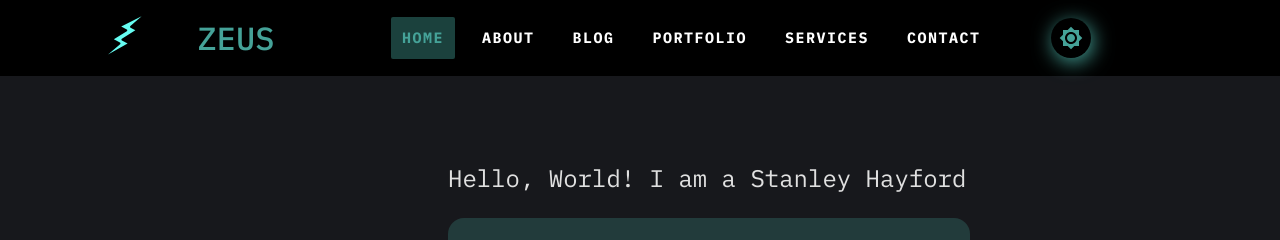
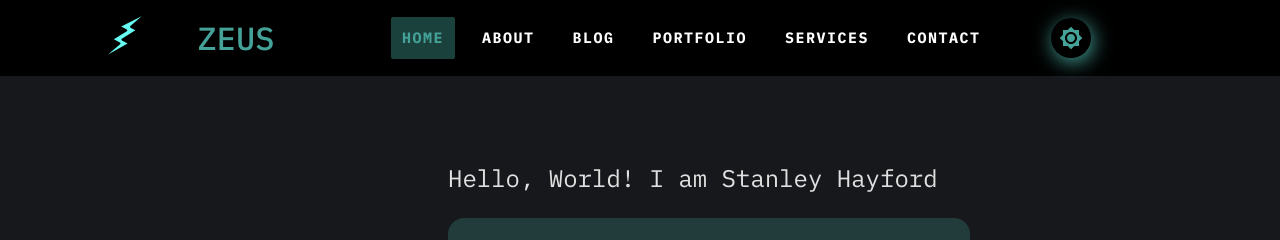
Before and after one commit to stanleyHayes/portfolio, a React (Create React App) app: page / in a window 1280 px wide. Shown: the top 240 px of the page. Built offline with nearby package versions, Linux system fonts and the light colour scheme.

Commit message:
fix typo

```diff
--- a/src/pages/home/home-page.js
+++ b/src/pages/home/home-page.js
@@ -107,7 +107,7 @@ const HomePage = () => {
                     </Grid>
                     <Grid xs={12} md={8} item={true}>
                         <Typography color="textSecondary" gutterBottom={true} variant="h5">
-                            Hello, World! I am a Stanley Hayford
+                            Hello, World! I am Stanley Hayford
                         </Typography>
                         <Typography className={classes.role} color="textPrimary" gutterBottom={true} variant="h4">
                             Full Stack Web Developer
```
